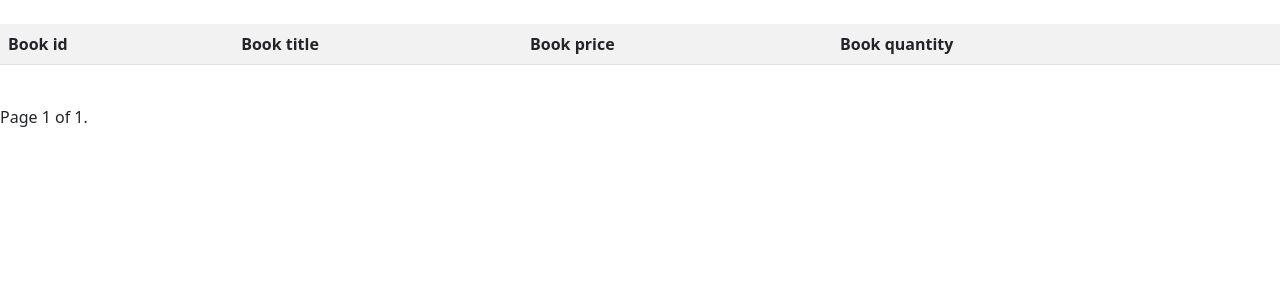
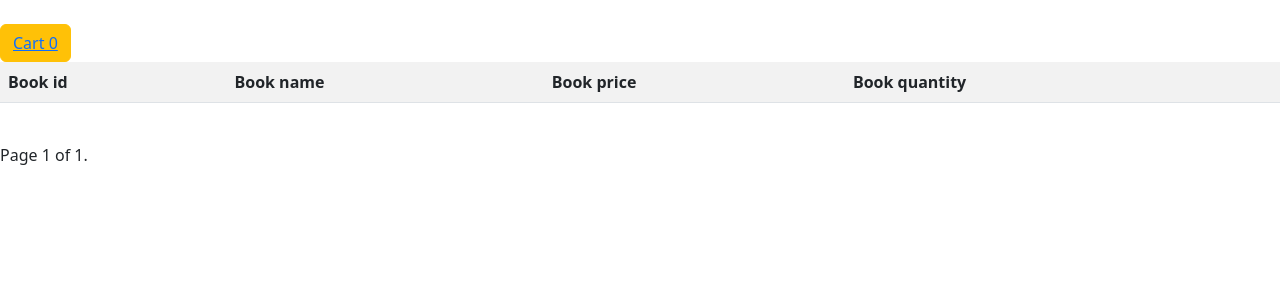
Before and after one commit to VarodinAleksandr/FinalProject, a Django app: page / in a window 1280 px wide. Shown: the top 300 px of the page. Run offline with Django 4.2, Linux system fonts and the light colour scheme; data that the repository does not hold is empty.

Commit message:
add views, html, testing

```diff
--- a/shop/shopapp/admin.py
+++ b/shop/shopapp/admin.py
@@ -4,9 +4,9 @@ from .models import Book, Order, OrderItem
 
 @admin.register(Book)
 class BookAdmin(admin.ModelAdmin):
-    list_display = ['title', 'price', 'quantity']
-    search_fields = ['title']
-    fields = ['title', 'price', 'quantity', 'id_in_store']
+    list_display = ['name', 'price', 'quantity']
+    search_fields = ['name']
+    fields = ['name', 'price', 'quantity', 'id_in_store', 'image']
 
 
 class OrderItemInline(admin.TabularInline):
--- a/shop/shopapp/forms.py
+++ b/shop/shopapp/forms.py
@@ -24,3 +24,7 @@ class SignUpForm(UserCreationForm):
             'password1',
             'password2',
             ]
+
+
+class OrderForm(forms.Form):
+    delivery_adress = forms.CharField(max_length=1000)
--- a/shop/shopapp/models.py
+++ b/shop/shopapp/models.py
@@ -1,15 +1,17 @@
 from django.contrib.auth.models import User
 from django.db import models
+from cart.cart import Cart
 
 
 class Book(models.Model):
-    title = models.CharField(max_length=300)
+    name = models.CharField(max_length=300)
     price = models.FloatField()
     quantity = models.IntegerField()
     id_in_store = models.IntegerField()
+    image = models.ImageField(upload_to='products/', null=True, blank=True)
 
     def __str__(self):
-        return f'book with id {self.id}, title:{self.title}, quantity:{self.quantity}'
+        return f'book with id {self.id}, title:{self.name}, quantity:{self.quantity}'
 
 
 class Order(models.Model):
--- a/shop/shopapp/templates/shopapp/base.html
+++ b/shop/shopapp/templates/shopapp/base.html
@@ -10,7 +10,9 @@
 <link rel="stylesheet" href="{% static 'style.css' %}">
 </head>
 <body>
+{% load cart_tag %}
 <br>
+<button type="button" class="btn btn-warning"><a href="{% url 'shop:cart_detail' %}" >Cart {{request.session.cart|length}}</a></button>
 {% block content %}
 {% endblock %}
 </body>
--- a/shop/shopapp/templates/shopapp/bookdetail.html
+++ b/shop/shopapp/templates/shopapp/bookdetail.html
@@ -3,6 +3,7 @@
 {% block content %}
 <a href="{% url 'shop:book_list' %}">Back to Book list</a><br>
 <p> Book id: {{book.id}}</p>
-<p> Book title: {{book.title}}</p>
+<p> Book title: {{book.name}}</p>
 <p> Quantity: {{book.quantity}}</p>
+<button type="button" class="btn btn-warning"><a href="{% url 'shop:cart_add' book.id %}" >Add to cart</a></button>
 {% endblock %}
--- a/shop/shopapp/templates/shopapp/booklist.html
+++ b/shop/shopapp/templates/shopapp/booklist.html
@@ -6,7 +6,7 @@
 <table class="table table-striped">
   <tr>
     <th>Book id</th>
-    <th>Book title</th>
+    <th>Book name</th>
       <th>Book price</th>
       <th>Book quantity</th>
       <th></th>
@@ -14,7 +14,7 @@
 {% for p in object_list %}
     <tr>
     <th>{{p.id}}</th>
-    <th>{{p.title}}</th>
+    <th>{{p.name}}</th>
     <th>{{p.price}}</th>
         <th>{{p.quantity}}</th>
         <th><button type="button" class="btn btn-warning"><a href="{% url 'shop:book_detail' p.id %}" >Book detail</a></button></th>
--- a/shop/shopapp/urls.py
+++ b/shop/shopapp/urls.py
@@ -1,6 +1,7 @@
 from django.urls import path
 
-from .views import BooKListView, BookDetailView, LoginView, SignUpView
+from .views import (BooKListView, BookDetailView, LoginView, SignUpView, cart_add,
+                    item_clear, item_increment, item_decrement, cart_clear, cart_detail, create_order)
 
 app_name = 'shop'
 urlpatterns = [
@@ -8,4 +9,13 @@ urlpatterns = [
     path('', BooKListView.as_view(), name='book_list'),
     path('<int:pk>/', BookDetailView.as_view(), name='book_detail'),
     path('signup/', SignUpView.as_view(), name='signup'),
+
+    # Cart
+    path('cart/add/<int:id>/', cart_add, name='cart_add'),
+    path('cart/item_clear/<int:id>/', item_clear, name='item_clear'),
+    path('cart/item_increment/<int:id>/', item_increment, name='item_increment'),
+    path('cart/item_decrement/<int:id>/', item_decrement, name='item_decrement'),
+    path('cart/cart_clear/', cart_clear, name='cart_clear'),
+    path('cart/cart-detail/', cart_detail, name='cart_detail'),
+    path('cart/order/', create_order, name='cart_order'),
 ]
--- a/shop/shopapp/views.py
+++ b/shop/shopapp/views.py
@@ -1,13 +1,16 @@
-from django.shortcuts import render
+from django.shortcuts import render, redirect
 from django.contrib.auth.models import User
 from django.contrib.auth.views import LoginView, LogoutView
 from django.urls import reverse_lazy
 
 from django.views import generic
 
-from .models import Book
+from .models import Book, Order, OrderItem
 
-from .forms import SignUpForm
+from .forms import SignUpForm, OrderForm
+
+from django.contrib.auth.decorators import login_required
+from cart.cart import Cart
 
 
 class BooKListView(generic.ListView):
@@ -33,3 +36,65 @@ class SignUpView(generic.CreateView):
     success_url = reverse_lazy('login')
     template_name = 'shopapp/usercreate.html'
     success_url = reverse_lazy('shop:login')
+
+
+def create_order(request):
+    if request.method == 'POST':
+        form = OrderForm(request.POST)
+        if form.is_valid():
+            order = Order.objects.create(user=request.user, delivery_adress=form.cleaned_data.get('delivery_adress'))
+            cart = request.session.get('cart', None)
+            for key, value in cart.items():
+                book = Book.objects.get(id=value.get('product_id'))
+                OrderItem.objects.create(order=order, book=book, quantity=value.get('quantity'))
+            cart = Cart(request)
+            cart.clear()
+            return redirect('shop:book_list')
+    if request.method == 'GET':
+        form = OrderForm()
+        context = {'form': form}
+        return render(request, 'shopapp/order.html', context)
+
+
+@login_required(login_url='/login')
+def cart_add(request, id):
+    cart = Cart(request)
+    product = Book.objects.get(id=id)
+    cart.add(product=product)
+    return redirect('shop:book_list')
+
+
+@login_required(login_url='/login')
+def item_clear(request, id):
+    cart = Cart(request)
+    product = Book.objects.get(id=id)
+    cart.remove(product)
+    return redirect('shop:cart_detail')
+
+
+@login_required(login_url='/login')
+def item_increment(request, id):
+    cart = Cart(request)
+    product = Book.objects.get(id=id)
+    cart.add(product=product)
+    return redirect('shop:cart_detail')
+
+
+@login_required(login_url='/login')
+def item_decrement(request, id):
+    cart = Cart(request)
+    product = Book.objects.get(id=id)
+    cart.decrement(product=product)
+    return redirect('shop:cart_detail')
+
+
+@login_required(login_url='/login')
+def cart_clear(request):
+    cart = Cart(request)
+    cart.clear()
+    return redirect('shop:cart_detail')
+
+
+@login_required(login_url='/login')
+def cart_detail(request):
+    return render(request, 'shopapp/cart_detail.html')
--- a/shop/shopproject/settings.py
+++ b/shop/shopproject/settings.py
@@ -50,7 +50,10 @@ INSTALLED_APPS = [
     'django.contrib.staticfiles',
 
     'shopapp',
+    'cart',
 ]
+
+CART_SESSION_ID = 'cart'
 
 MIDDLEWARE = [
     'django.middleware.security.SecurityMiddleware',
@@ -75,6 +78,7 @@ TEMPLATES = [
                 'django.template.context_processors.request',
                 'django.contrib.auth.context_processors.auth',
                 'django.contrib.messages.context_processors.messages',
+                'cart.context_processor.cart_total_amount',
             ],
         },
     },
```
Also changed, not shown: shop/shopapp/templates/shopapp/cart_detail.html (added, +26 -0 lines), shop/shopapp/templates/shopapp/order.html (added, +15 -0 lines), shop/products/11111111.jpeg (added), shop/products/11111111_5H9X4Vj.jpeg (added), shop/products/11111111_UQjUQ7L.jpeg (added), shop/shopapp/migrations/0002_rename_title_book_name.py (added), shop/shopapp/migrations/0003_book_image.py (added).
